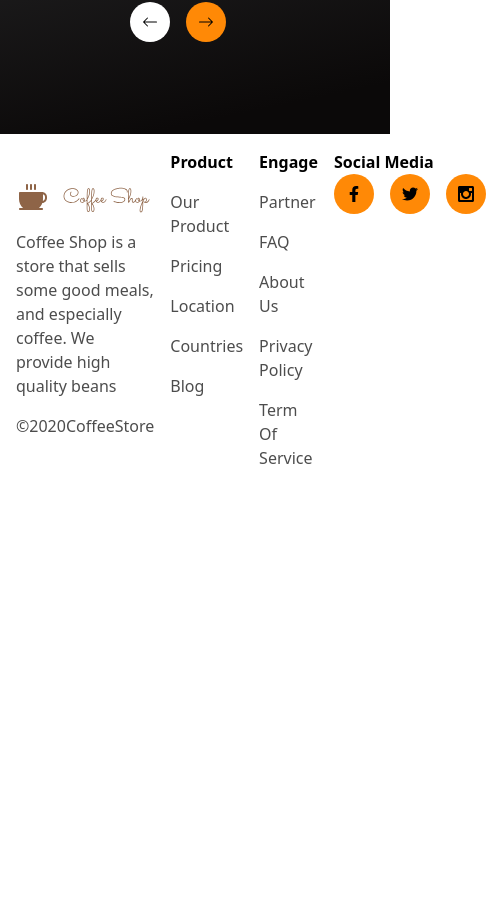
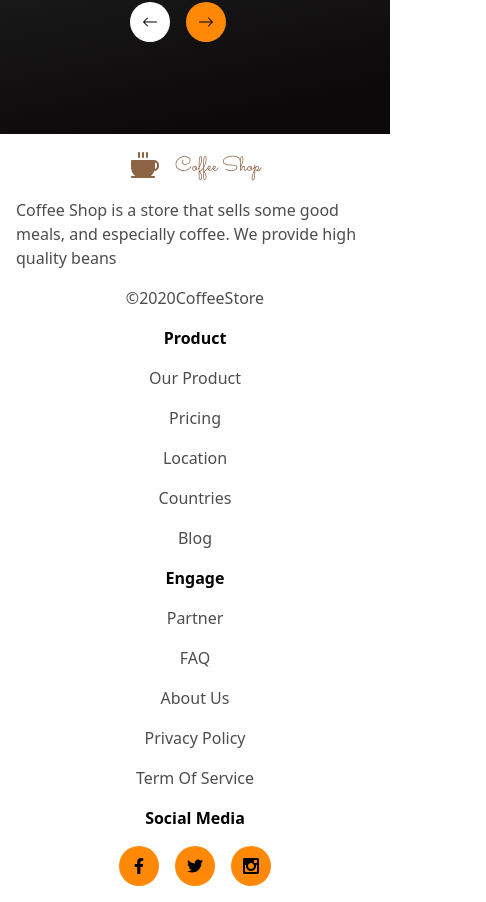
Before and after one commit to rezafauzan/koda-b6-react, a React (Vite) app: page / in a window 390 px wide. Shown: the part 4838-5740 px from the top of the page, 486 px wide, since content can reach past the window. Before the commit the page ends 5324 px from the top, so only its background shows below. Built offline with nearby package versions, Linux system fonts and the light colour scheme; no server answers.

Commit message:
Feat: now footer is responsive

```diff
--- a/src/components/Footer.jsx
+++ b/src/components/Footer.jsx
@@ -5,9 +5,9 @@ import { FaFacebookF } from "react-icons/fa";
 const Footer = () => {
     return (
         <footer>
-            <div className="flex justify-between gap-4 p-4">
-                <div className="flex-1">
-                    <ul className="flex flex-col justify-center gap-4 h-full">
+            <div className="flex flex-col justify-center items-center md:items-start md:flex-row md:justify-between gap-4 p-4">
+                <div className="flex-1 w-full flex justify-center md:justify-start items-center md:items-start">
+                    <ul className="flex flex-col justify-center md:justify-start items-center md:items-start gap-4 h-full w-full">
                         <li>
                             <img src="/src/assets/img/brand.svg" alt="Brand_Icon" />
                         </li>
@@ -16,8 +16,8 @@ const Footer = () => {
                         <li className="copyright text-black/70">©2020CoffeeStore</li>
                     </ul>
                 </div>
-                <div className="flex-1">
-                    <ul className="flex flex-col gap-4">
+                <div className="flex-1 w-full flex justify-center md:justify-start items-center md:items-start">
+                    <ul className="flex flex-col justify-center md:justify-start items-center md:items-start gap-4 h-full w-full">
                         <li><span className="font-bold">Product</span></li>
                         <li><a href="product.html" className="text-black/70 hover:text-black">Our Product</a></li>
                         <li><a href="#" className="text-black/70 hover:text-black">Pricing</a></li>
@@ -26,8 +26,8 @@ const Footer = () => {
                         <li><a href="#" className="text-black/70 hover:text-black">Blog</a></li>
                     </ul>
                 </div>
-                <div className="flex-1">
-                    <ul className="flex flex-col gap-4">
+                <div className="flex-1 w-full flex justify-center md:justify-start items-center md:items-start">
+                    <ul className="flex flex-col justify-center md:justify-start items-center md:items-start gap-4 h-full w-full">
                         <li><span className="font-bold">Engage</span></li>
                         <li><a href="#" className="text-black/70 hover:text-black">Partner</a></li>
                         <li><a href="#" className="text-black/70 hover:text-black">FAQ</a></li>
@@ -36,8 +36,8 @@ const Footer = () => {
                         <li><a href="#" className="text-black/70 hover:text-black">Term Of Service</a></li>
                     </ul>
                 </div>
-                <div className="flex-1">
-                    <ul>
+                <div className="flex-1 w-full flex justify-center md:justify-start items-center md:items-start">
+                    <ul className="flex flex-col justify-center md:justify-start items-center md:items-start gap-4 h-full w-full">
                         <li><span className="font-bold">Social Media</span></li>
                         <li className="flex gap-4 items-center">
                             <a href="#" className="w-10 h-10 rounded-full bg-(--color-primary) hover:bg-(--color-primary-active) flex justify-center items-center">
```
